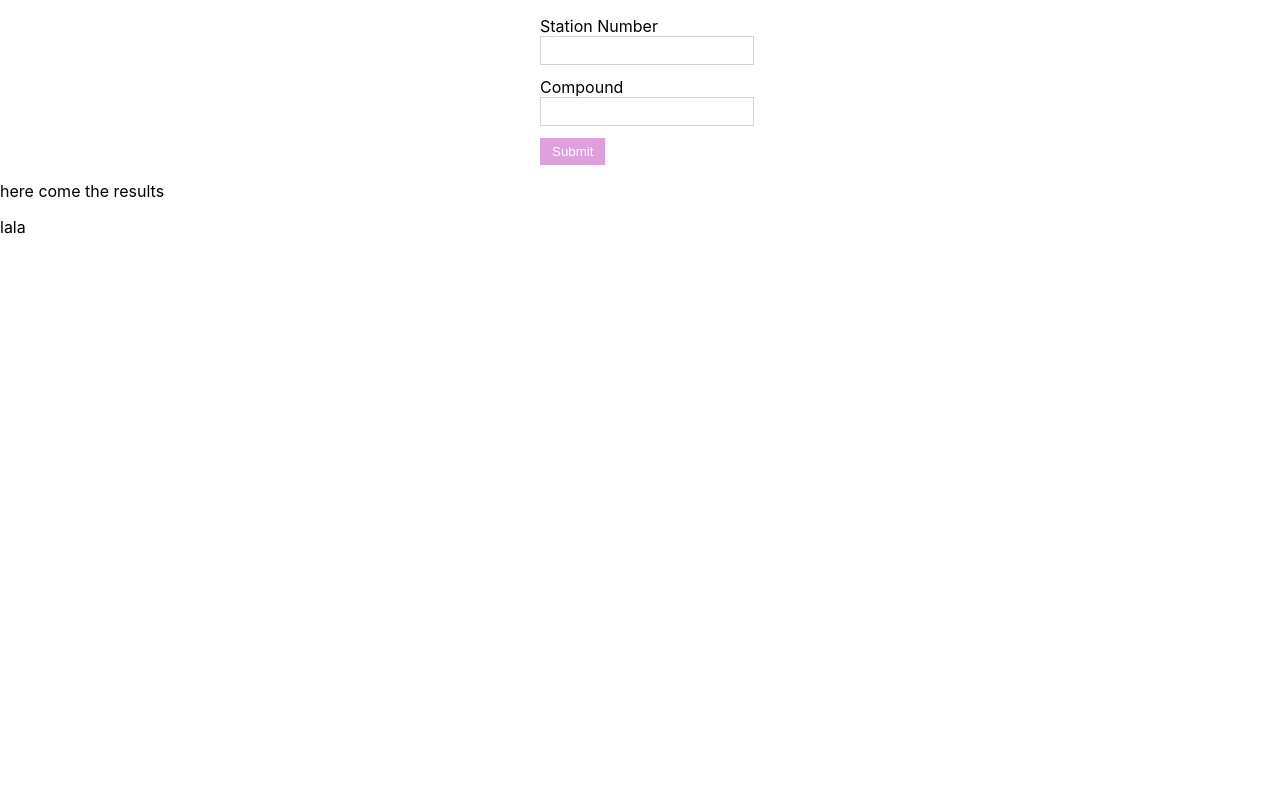
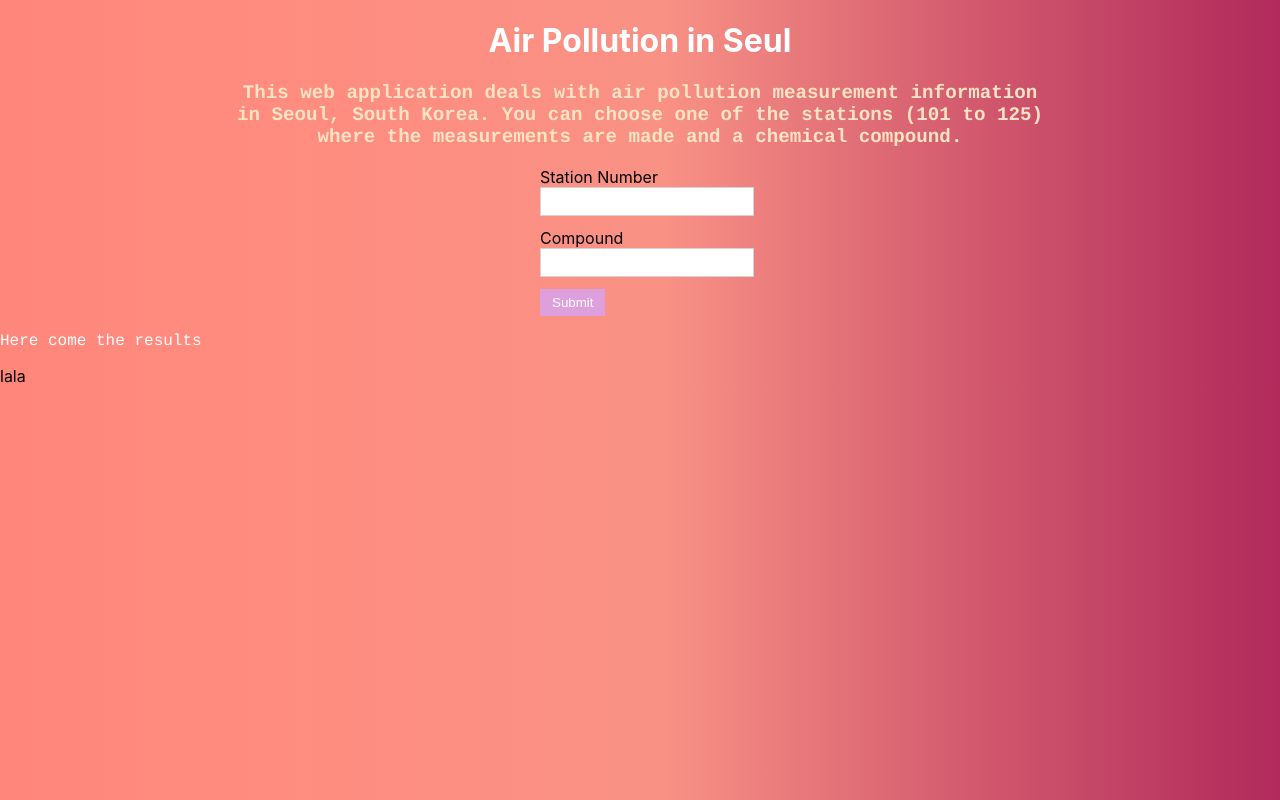
Before and after one commit to vpapage/Appathon2020-NTUA, a React (Create React App) app in the folder frontend/: page / in a window 1280 px wide. Built offline with nearby package versions, Linux system fonts and the light colour scheme.

Commit message:
css styling

```diff
--- a/frontend/src/App.js
+++ b/frontend/src/App.js
@@ -6,8 +6,12 @@ function App() {
 
     return (
         <div>
-            {/* <h1> Air Pollution in Seul </h1> */}
-            {/* <h4> I will try to explane you how to use my web app </h4> */}
+            <h1> Air Pollution in Seul </h1>
+            <h3>
+                This web application deals with air pollution measurement information <br/>
+                in Seoul, South Korea.
+                You can choose one of the stations (101 to 125) <br/> where the measurements are made and a chemical compound.
+            </h3>
             <MainForm />
         </div>
 
--- a/frontend/src/components/search-results.js
+++ b/frontend/src/components/search-results.js
@@ -2,39 +2,47 @@ import React, { useState, useEffect } from 'react';
 
 const SearchResults = (props) => {
 
-    const [resultsTable, setResultsTable] = useState(null);
+    const [results, setResults] = useState(props.results);
+    const [resultsTable, setResultsTable] = useState('lala');
 
     useEffect(() => {
-        console.log('results',props);
+        console.log('results', results, results.results?.length);
+    }, [results]);
 
-        if (props.results.length>0) {
-            // const updatedTable = (
-            //     <table>
-            //         <thead>
-            //             <tr>
-            //                 <th>Address</th>
-            //                 <th>CO</th>
-            //             </tr>
-            //         </thead>
-            //         <tbody>
-            //             <tr>
-            //                 <td>{results[0].Address}</td>
-            //                 <td>{results[0].CO}</td>
-            //             </tr>
-            //         </tbody>
-            //     </table>
-            // );
-            setResultsTable( props.results[0].Address );
+
+
+    const updateResults = (results) => {
+        // todo setResultsTable
+
+        if (results.length>0) {
+            const updatedTable = (
+                <table>
+                    <thead>
+                        <tr>
+                            <th>Address</th>
+                            <th>CO</th>
+                        </tr>
+                    </thead>
+                    <tbody>
+
+                        <tr>
+                            <td>{results[0].Address}</td>
+                            <td>{results[0].CO}</td>
+                        </tr>
+                    </tbody>
+                </table>
+            );
+            setResultsTable(updatedTable);
             return;
         }
         setResultsTable('lala');
+    }
 
-    });
 
 
     return (
         <>
-            <p> here come the results </p>
+            <p> Ηere come the results </p>
             {resultsTable}
         </>
     );
--- a/frontend/src/index.css
+++ b/frontend/src/index.css
@@ -11,6 +11,32 @@ code {
   font-family: source-code-pro, Menlo, Monaco, Consolas, 'Courier New',
     monospace;
 }
+
+/* App.js */
+
+body {
+  /*background-image: linear-gradient(to top, #a18cd1 0%, #fbc2eb 100%);*/
+  background-image: linear-gradient(to right, #ff8177 0%, #ff867a 0%, #ff8c7f 21%, #f99185 52%, #cf556c 78%, #b12a5b 100%);
+}
+
+h1 {
+  color: white;
+  text-align: center;
+}
+
+h3 {
+  color: bisque;
+  font-family: courier;
+  font-size: 120%;
+  text-align: center;
+}
+p {
+  /* font-family: verdana; */
+  color: white;
+  font-family: courier;
+  font-size: 100%;
+}
+
 
 /* MainForm css */
 
```
Also changed, not shown: 1 other file (tests, documents, lock files or other folders).
